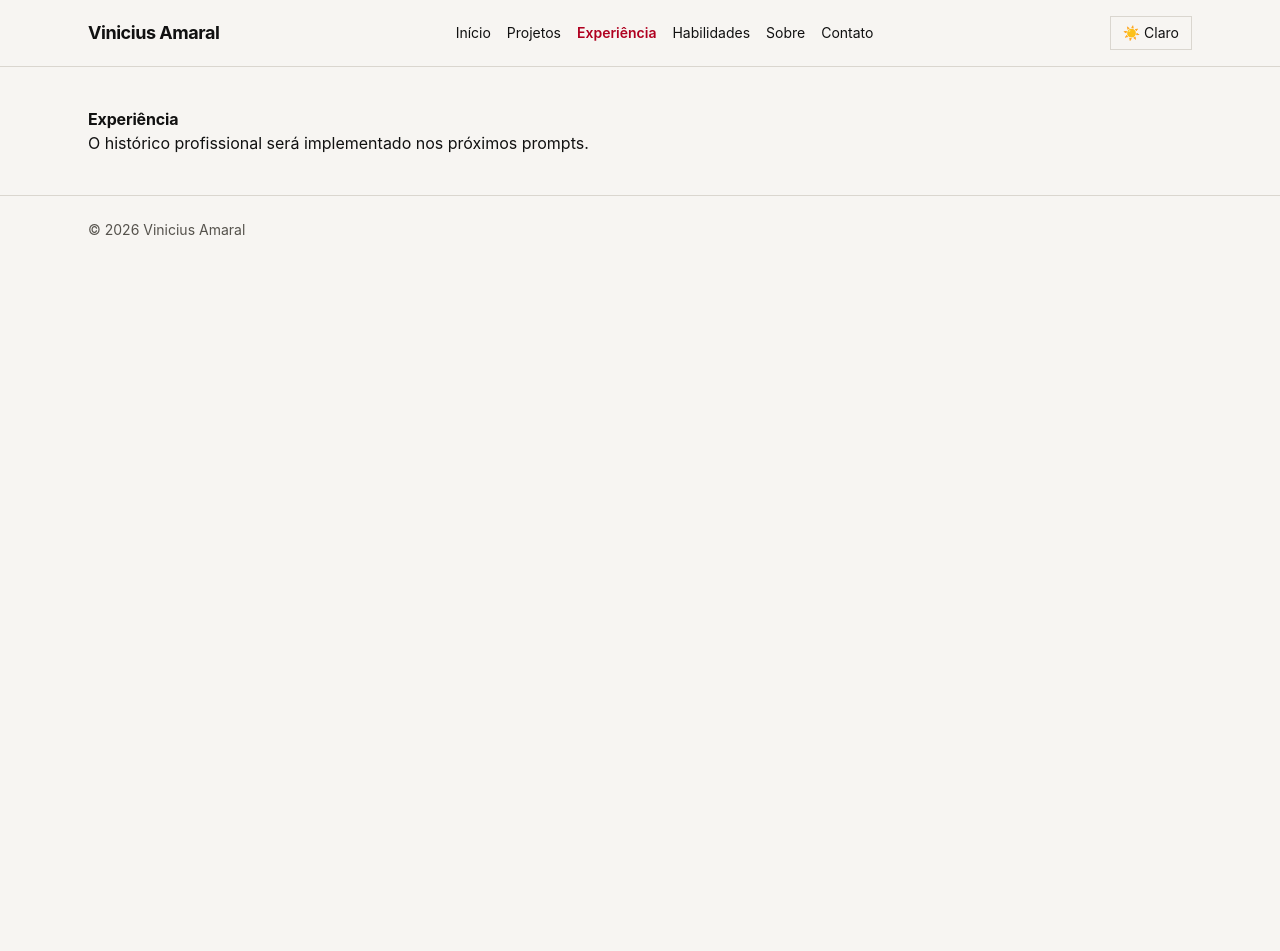
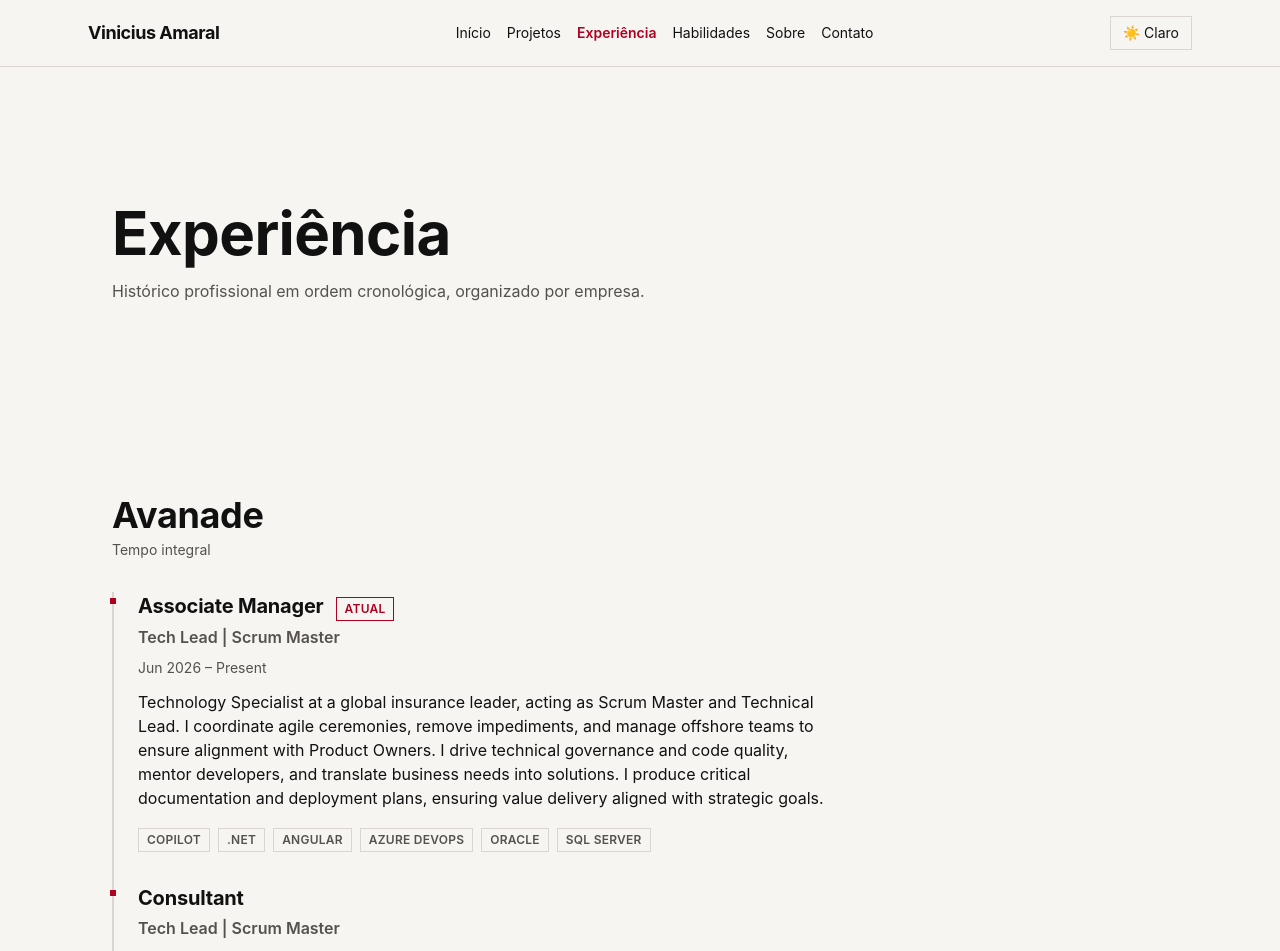
Before and after one commit to vini-amaral/vini-amaral.github.io, an Angular app: page /experience in a window 1280 px wide. Shown: the top 951 px of the page. Before the commit the page ends 800 px from the top, so only its background shows below. Built offline with nearby package versions, Linux system fonts and the light colour scheme.

Commit message:
feat(pages): implement complete experience page using structured data

```diff
--- a/src/app/features/experience/experience.css
+++ b/src/app/features/experience/experience.css
@@ -0,0 +1,76 @@
+.experience-intro {
+  margin-top: 1rem;
+  max-width: 60ch;
+  color: var(--color-ink-muted);
+}
+
+.company-header {
+  margin-bottom: 0.5rem;
+}
+
+.employment-type {
+  margin-top: 0.25rem;
+  font-size: 0.875rem;
+  color: var(--color-ink-muted);
+}
+
+.role-timeline {
+  margin-top: 2rem;
+  padding: 0;
+  list-style: none;
+}
+
+.role-item {
+  position: relative;
+  padding-bottom: 2rem;
+  padding-left: 1.5rem;
+  border-left: 2px solid var(--color-border);
+}
+
+.role-item:last-child {
+  padding-bottom: 0;
+  border-left-color: transparent;
+}
+
+.role-item::before {
+  content: '';
+  position: absolute;
+  top: 0.35rem;
+  left: -4px;
+  width: 6px;
+  height: 6px;
+  background-color: var(--color-accent-foreground);
+}
+
+.role-heading {
+  display: flex;
+  flex-wrap: wrap;
+  align-items: baseline;
+  gap: 0.75rem;
+}
+
+.role-specialty {
+  margin-top: 0.25rem;
+  font-weight: 600;
+  color: var(--color-ink-muted);
+}
+
+.role-date {
+  margin-top: 0.5rem;
+  font-size: 0.875rem;
+  color: var(--color-ink-muted);
+}
+
+.role-description {
+  margin-top: 0.75rem;
+  max-width: 70ch;
+}
+
+.role-tech {
+  display: flex;
+  flex-wrap: wrap;
+  gap: 0.5rem;
+  margin-top: 1rem;
+  padding: 0;
+  list-style: none;
+}
--- a/src/app/features/experience/experience.html
+++ b/src/app/features/experience/experience.html
@@ -1,4 +1,49 @@
-<section>
-  <h1>Experiência</h1>
-  <p>O histórico profissional será implementado nos próximos prompts.</p>
-</section>
+<app-section>
+  <app-container>
+    <app-heading [level]="1" visual="display">Experiência</app-heading>
+    <p class="experience-intro">
+      Histórico profissional em ordem cronológica, organizado por empresa.
+    </p>
+  </app-container>
+</app-section>
+
+@for (company of companies(); track company.id; let even = $even) {
+  <app-section [surface]="even ? 'raised' : 'default'">
+    <app-container>
+      <div class="company-header">
+        <app-heading [level]="2" visual="h2">{{ company.company }}</app-heading>
+        <p class="employment-type">{{ employmentTypeLabel(company.employmentType) }}</p>
+      </div>
+
+      <ol class="role-timeline">
+        @for (role of company.roles; track role.id) {
+          <li class="role-item">
+            <div class="role-heading">
+              <app-heading [level]="3" visual="h4">{{ role.title }}</app-heading>
+              @if (role.current) {
+                <app-tag variant="accent">Atual</app-tag>
+              }
+            </div>
+
+            @if (role.specialty) {
+              <p class="role-specialty">{{ role.specialty }}</p>
+            }
+
+            <p class="role-date">{{ role.dateLabel }}</p>
+            <p class="role-description">{{ description(role) }}</p>
+
+            @if (role.technologies.length > 0) {
+              <ul class="role-tech">
+                @for (tech of role.technologies; track tech) {
+                  <li>
+                    <app-tag>{{ tech }}</app-tag>
+                  </li>
+                }
+              </ul>
+            }
+          </li>
+        }
+      </ol>
+    </app-container>
+  </app-section>
+}
--- a/src/app/features/experience/experience.ts
+++ b/src/app/features/experience/experience.ts
@@ -1,9 +1,59 @@
-import { Component } from '@angular/core';
+import { Component, computed, inject } from '@angular/core';
+import { toSignal } from '@angular/core/rxjs-interop';
+
+import { ExperienceEntry, Role } from '../../core/models/experience-entry';
+import { ExperienceRepository } from '../../core/repositories/experience-repository';
+import { Container } from '../../shared/ui/container/container';
+import { Heading } from '../../shared/ui/heading/heading';
+import { Section } from '../../shared/ui/section/section';
+import { Tag } from '../../shared/ui/tag/tag';
+
+const EMPLOYMENT_TYPE_LABELS: Record<string, string> = {
+  'full-time': 'Tempo integral',
+  'part-time': 'Meio período',
+  contract: 'Contrato',
+  freelance: 'Freelance',
+};
+
+interface RoleView extends Role {
+  current: boolean;
+}
+
+interface CompanyView extends Omit<ExperienceEntry, 'roles'> {
+  roles: RoleView[];
+}
 
 @Component({
   selector: 'app-experience',
-  imports: [],
+  imports: [Section, Container, Heading, Tag],
   templateUrl: './experience.html',
   styleUrl: './experience.css',
 })
-export class Experience {}
+export class Experience {
+  private readonly experienceRepository = inject(ExperienceRepository);
+
+  private readonly entries = toSignal(this.experienceRepository.getExperience(), {
+    initialValue: [] as ExperienceEntry[],
+  });
+
+  protected readonly companies = computed<CompanyView[]>(() =>
+    this.entries().map((entry) => {
+      const roles = [...entry.roles].sort((a, b) => b.startDate.localeCompare(a.startDate));
+      return {
+        ...entry,
+        roles: roles.map((role, index) => ({
+          ...role,
+          current: index === 0 && role.endDate === null,
+        })),
+      };
+    }),
+  );
+
+  protected employmentTypeLabel(type: string): string {
+    return EMPLOYMENT_TYPE_LABELS[type] ?? type;
+  }
+
+  protected description(role: Role): string {
+    return role.description['pt-BR'] ?? role.description.en ?? '';
+  }
+}
```
Also changed, not shown: 1 other file (tests, documents, lock files or other folders).
